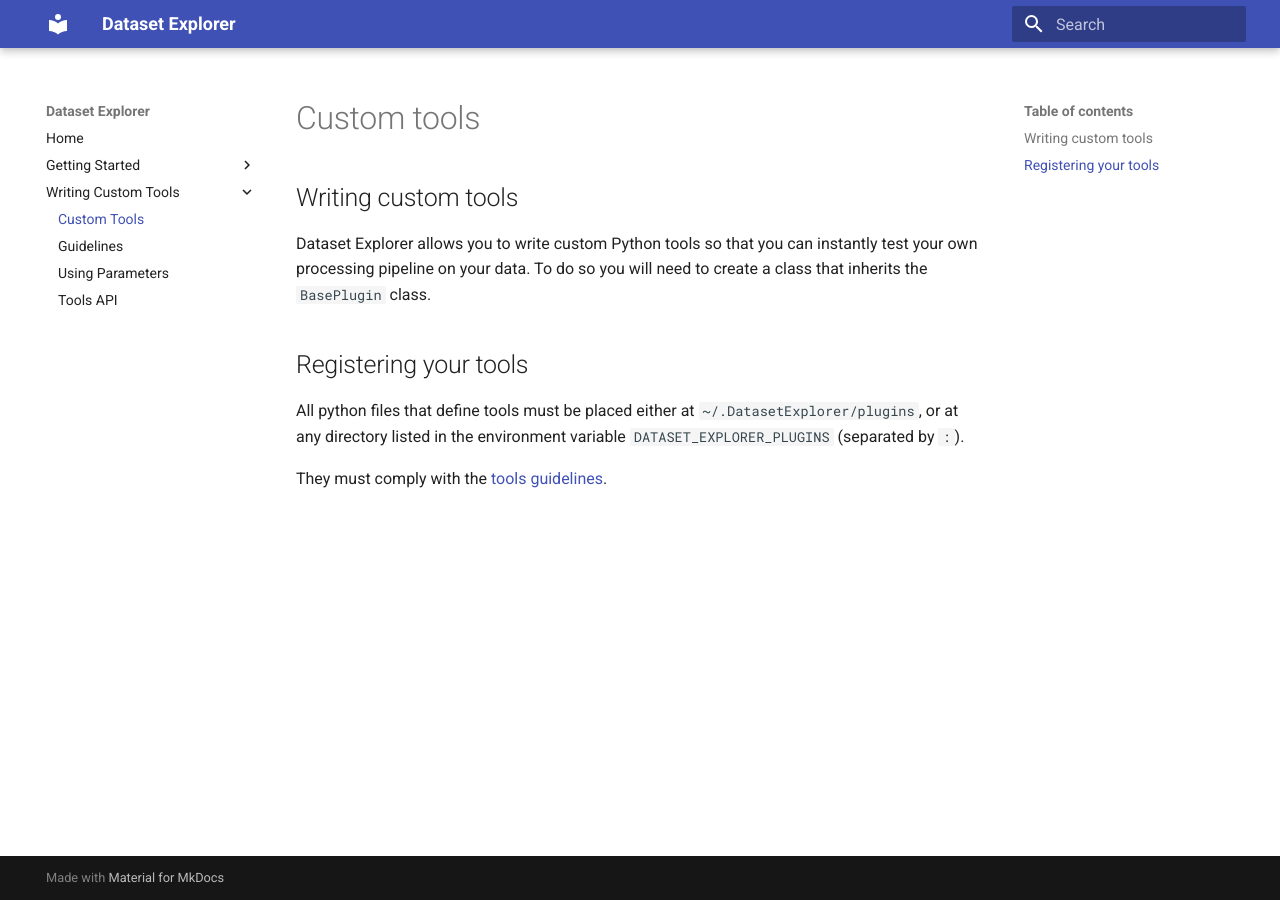
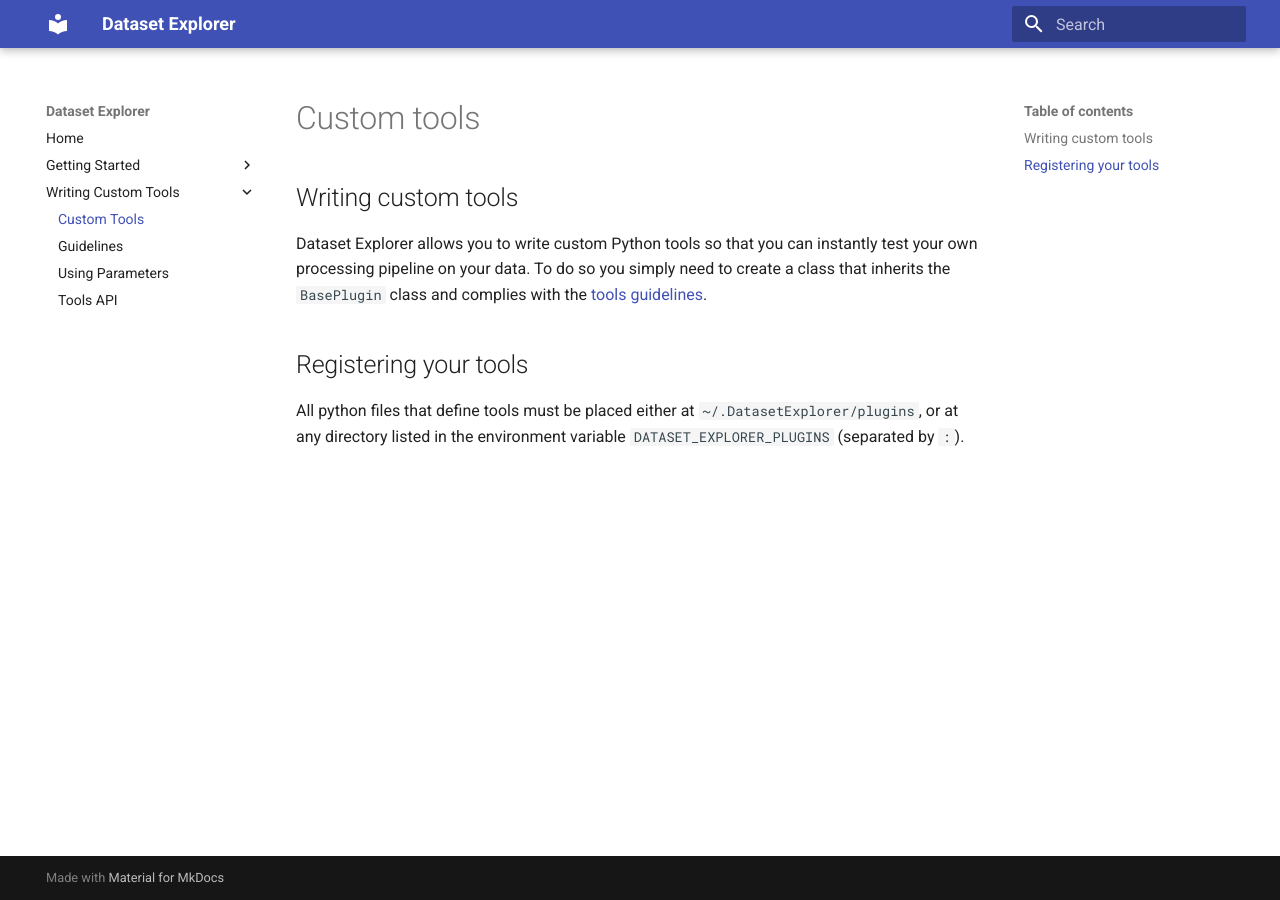
Before and after one commit to RemiRigal/DatasetExplorer, an MkDocs documentation site: the page built from docs/custom-tools/index.md, in a window 1280 px wide. Built offline with MkDocs 1.6.1 and Material for MkDocs 9.7.7, drawn with Linux system fonts in a browser that asks for light colours.

```diff
--- a/docs/custom-tools/index.md
+++ b/docs/custom-tools/index.md
@@ -4,10 +4,8 @@
 ## Writing custom tools
 
 Dataset Explorer allows you to write custom Python tools so that you can instantly test your own processing pipeline on your data.
-To do so you will need to create a class that inherits the `BasePlugin` class.
+To do so you simply need to create a class that inherits the `BasePlugin` class and complies with the [tools guidelines](./guidelines.md).
 
 ## Registering your tools
 
 All python files that define tools must be placed either at `~/.DatasetExplorer/plugins`, or at any directory listed in the environment variable `DATASET_EXPLORER_PLUGINS` (separated by `:`).
-
-They must comply with the [tools guidelines](./guidelines.md).
```
Also changed, not shown: 1 other file.
